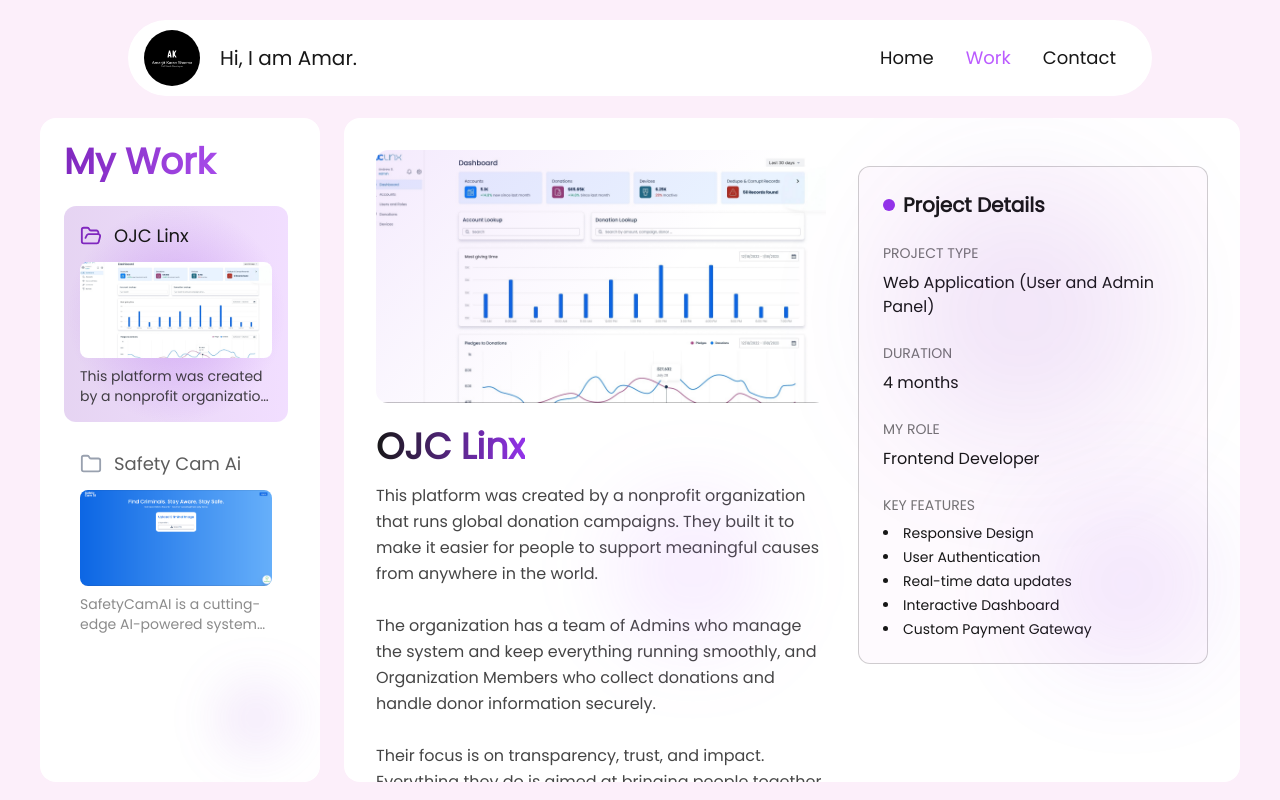
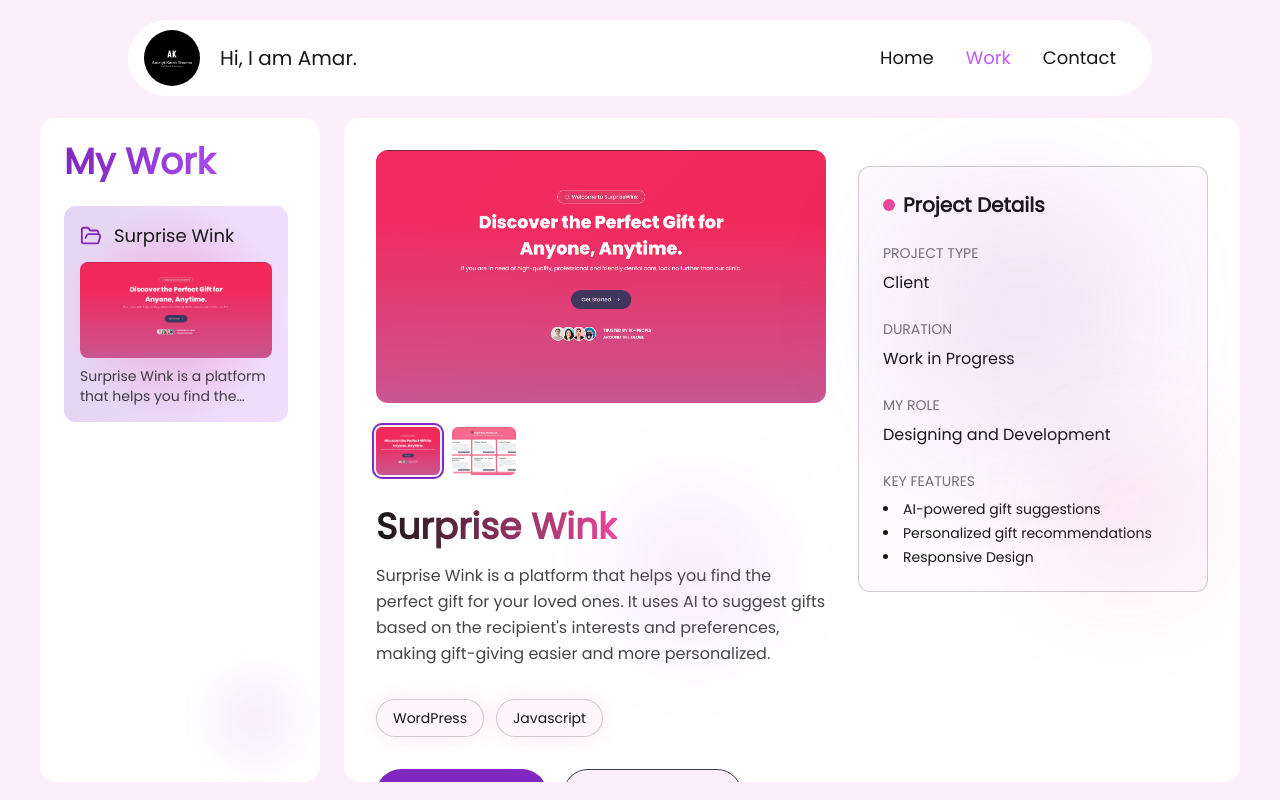
Before and after one commit to AmarjitKaranSharma/next-portfolio, a Next.js app: page /work/1 in a window 1280 px wide. Built offline with nearby package versions, Linux system fonts and the light colour scheme.

Commit message:
added new project

```diff
--- a/public/data/project.ts
+++ b/public/data/project.ts
@@ -1,103 +1,101 @@
 export const ProjectData = [
-  {
-    id: 1,
-    title: "OJC Linx",
-    description: `This platform was created by a nonprofit organization that runs global donation campaigns. They built it to make it easier for people to support meaningful causes from anywhere in the world.
-
-The organization has a team of Admins who manage the system and keep everything running smoothly, and Organization Members who collect donations and handle donor information securely.
-
-Their focus is on transparency, trust, and impact. Everything they do is aimed at bringing people together to support communities in need and create real, lasting change.`,
-    link: "#",
-    images: [
-      {
-        src: "/images/projects/ojc-1.png",
-        alt: "OJC",
-      },
-    ],
-    color: "#9333EA",
-    technologies: [
-      {
-        name: "Angular",
-        icon: "/images/technologies/react.svg",
-      },
-      {
-        name: "Tailwind CSS",
-        icon: "/images/technologies/tailwindcss.svg",
-      },
-      {
-        name: "Node.js",
-        icon: "/images/technologies/nodejs.svg",
-      },
-      {
-        name: "Express.js",
-        icon: "/images/technologies/nodejs.svg",
-      },
-      {
-        name: "MySQL",
-        icon: "/images/technologies/nodejs.svg",
-      },
-    ],
-    details: {
-      projectType: "Web Application (User and Admin Panel)",
-      duration: "4 months",
-      role: "Frontend Developer",
-      keyFeatures: [
-        "Responsive Design",
-        "User Authentication",
-        "Real-time data updates",
-        "Interactive Dashboard",
-        "Custom Payment Gateway",
-      ],
-    },
-  },
-  {
-    id: 2,
-    title: "Safety Cam Ai",
-    description:
-      "SafetyCamAI is a cutting-edge AI-powered system designed to instantly identify criminal threats through advanced face detection technology. Our innovative platform allows you to access one of the largest criminal databases available, providing peace of mind and enhanced security in real-time.",
-    link: "#",
-    color: "#EC4899",
-    images: [
-      {
-        src: "/images/projects/safetycam-1.png",
-        alt: "Project Two Image",
-      },
-    ],
-    technologies: [
-      {
-        name: "Vue JS",
-        icon: "/images/technologies/react.svg",
-      },
-      {
-        name: "Tailwind CSS",
-        icon: "/images/technologies/tailwindcss.svg",
-      },
-      {
-        name: "Python ML/NLP",
-        icon: "/images/technologies/nodejs.svg",
-      },
-      {
-        name: "Python FastApi",
-        icon: "/images/technologies/nodejs.svg",
-      },
-      {
-        name: "MongoDb",
-        icon: "/images/technologies/nodejs.svg",
-      },
-    ],
-    details: {
-      projectType: "SaaS and Admin Panel",
-      duration: "Work in Progress",
-      role: "Frontend Developer",
-      keyFeatures: [
-        "Responsive Design",
-        "User Authentication",
-        "Identifying People's criminal background",
-        "Processing among millions of criminals",
-        "Providing Services to multi-users to keep them safe",
-      ],
-    },
-  },
+  //   {
+  //     id: 1,
+  //     title: "OJC Linx",
+  //     description: `This platform was created by a nonprofit organization that runs global donation campaigns. They built it to make it easier for people to support meaningful causes from anywhere in the world.
+  // The organization has a team of Admins who manage the system and keep everything running smoothly, and Organization Members who collect donations and handle donor information securely.
+  // Their focus is on transparency, trust, and impact. Everything they do is aimed at bringing people together to support communities in need and create real, lasting change.`,
+  //     link: "#",
+  //     images: [
+  //       {
+  //         src: "/images/projects/ojc-1.png",
+  //         alt: "OJC",
+  //       },
+  //     ],
+  //     color: "#9333EA",
+  //     technologies: [
+  //       {
+  //         name: "Angular",
+  //         icon: "/images/technologies/react.svg",
+  //       },
+  //       {
+  //         name: "Tailwind CSS",
+  //         icon: "/images/technologies/tailwindcss.svg",
+  //       },
+  //       {
+  //         name: "Node.js",
+  //         icon: "/images/technologies/nodejs.svg",
+  //       },
+  //       {
+  //         name: "Express.js",
+  //         icon: "/images/technologies/nodejs.svg",
+  //       },
+  //       {
+  //         name: "MySQL",
+  //         icon: "/images/technologies/nodejs.svg",
+  //       },
+  //     ],
+  //     details: {
+  //       projectType: "Web Application (User and Admin Panel)",
+  //       duration: "4 months",
+  //       role: "Frontend Developer",
+  //       keyFeatures: [
+  //         "Responsive Design",
+  //         "User Authentication",
+  //         "Real-time data updates",
+  //         "Interactive Dashboard",
+  //         "Custom Payment Gateway",
+  //       ],
+  //     },
+  //   },
+  //   {
+  //     id: 2,
+  //     title: "Safety Cam Ai",
+  //     description:
+  //       "SafetyCamAI is a cutting-edge AI-powered system designed to instantly identify criminal threats through advanced face detection technology. Our innovative platform allows you to access one of the largest criminal databases available, providing peace of mind and enhanced security in real-time.",
+  //     link: "#",
+  //     color: "#EC4899",
+  //     images: [
+  //       {
+  //         src: "/images/projects/safetycam-1.png",
+  //         alt: "Project Two Image",
+  //       },
+  //     ],
+  //     technologies: [
+  //       {
+  //         name: "Vue JS",
+  //         icon: "/images/technologies/react.svg",
+  //       },
+  //       {
+  //         name: "Tailwind CSS",
+  //         icon: "/images/technologies/tailwindcss.svg",
+  //       },
+  //       {
+  //         name: "Python ML/NLP",
+  //         icon: "/images/technologies/nodejs.svg",
+  //       },
+  //       {
+  //         name: "Python FastApi",
+  //         icon: "/images/technologies/nodejs.svg",
+  //       },
+  //       {
+  //         name: "MongoDb",
+  //         icon: "/images/technologies/nodejs.svg",
+  //       },
+  //     ],
+  //     details: {
+  //       projectType: "SaaS and Admin Panel",
+  //       duration: "Work in Progress",
+  //       role: "Frontend Developer",
+  //       keyFeatures: [
+  //         "Responsive Design",
+  //         "User Authentication",
+  //         "Identifying People's criminal background",
+  //         "Processing among millions of criminals",
+  //         "Providing Services to multi-users to keep them safe",
+  //       ],
+  //     },
+  //   },
   // {
   //   id: 3,
   //   title: "Project Three",
@@ -125,4 +123,42 @@ Their focus is on transparency, trust, and impact. Everything they do is aimed a
   //     },
   //   ],
   // },
+  {
+    id: 1,
+    title: "Surprise Wink",
+    description:
+      "Surprise Wink is a platform that helps you find the perfect gift for your loved ones. It uses AI to suggest gifts based on the recipient's interests and preferences, making gift-giving easier and more personalized.",
+    link: "https://surprisewink.modernxwebs.com",
+    color: "#EC4899",
+    images: [
+      {
+        src: "/images/projects/surpriseWink-1.png",
+        alt: "Project Four Image 1",
+      },
+      {
+        src: "/images/projects/surpriseWink-2.png",
+        alt: "Project Four Image 2",
+      },
+    ],
+    technologies: [
+      {
+        name: "WordPress",
+        icon: "/images/technologies/react.svg",
+      },
+      {
+        name: "Javascript",
+        icon: "/images/technologies/react.svg",
+      },
+    ],
+    details: {
+      projectType: "Client ",
+      duration: "Work in Progress",
+      role: "Designing and Development",
+      keyFeatures: [
+        "AI-powered gift suggestions",
+        "Personalized gift recommendations",
+        "Responsive Design",
+      ],
+    },
+  },
 ];
```
Also changed, not shown: public/images/projects/surpriseWink-1.png (added), public/images/projects/surpriseWink-2.png (added).
